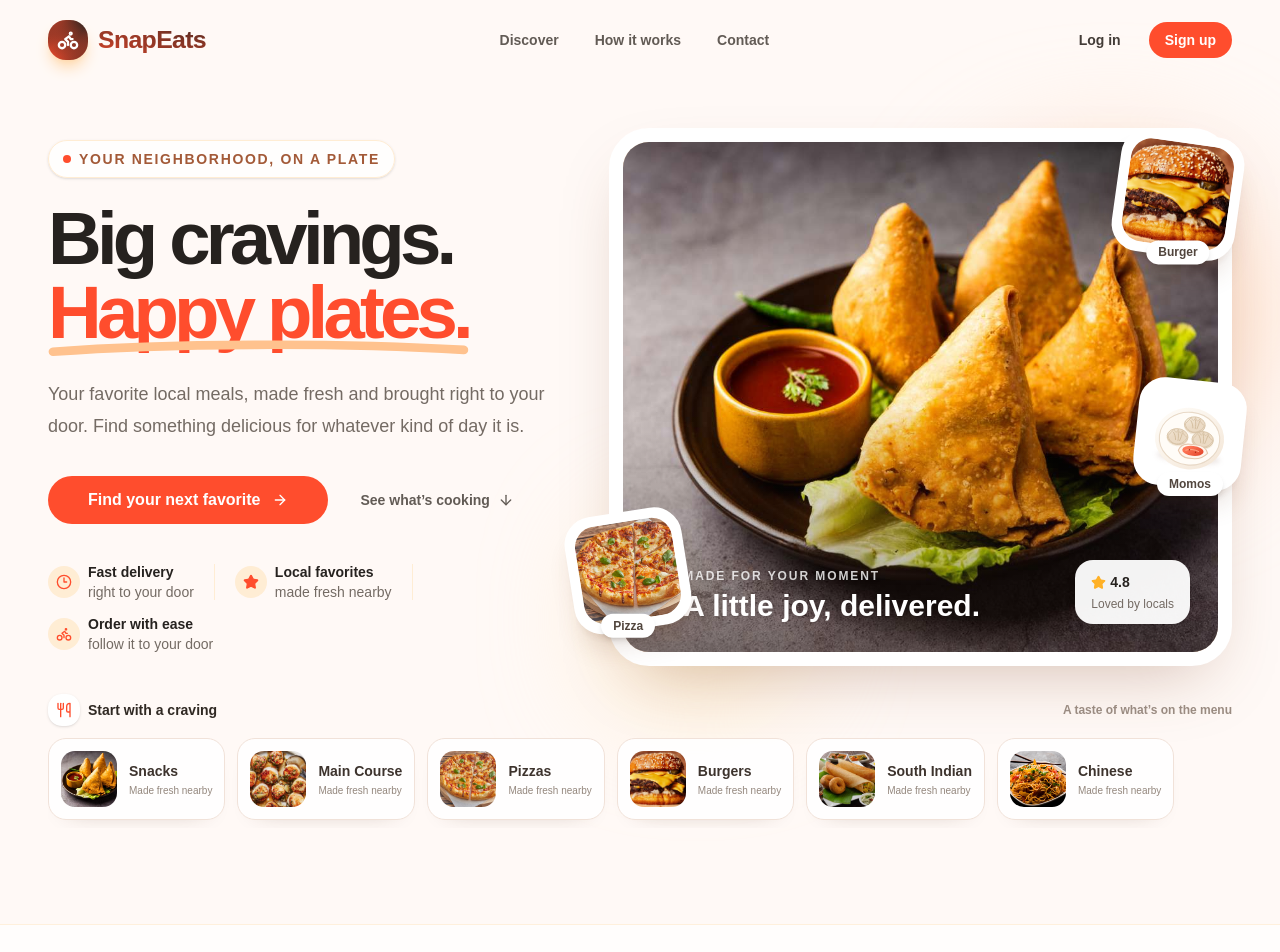
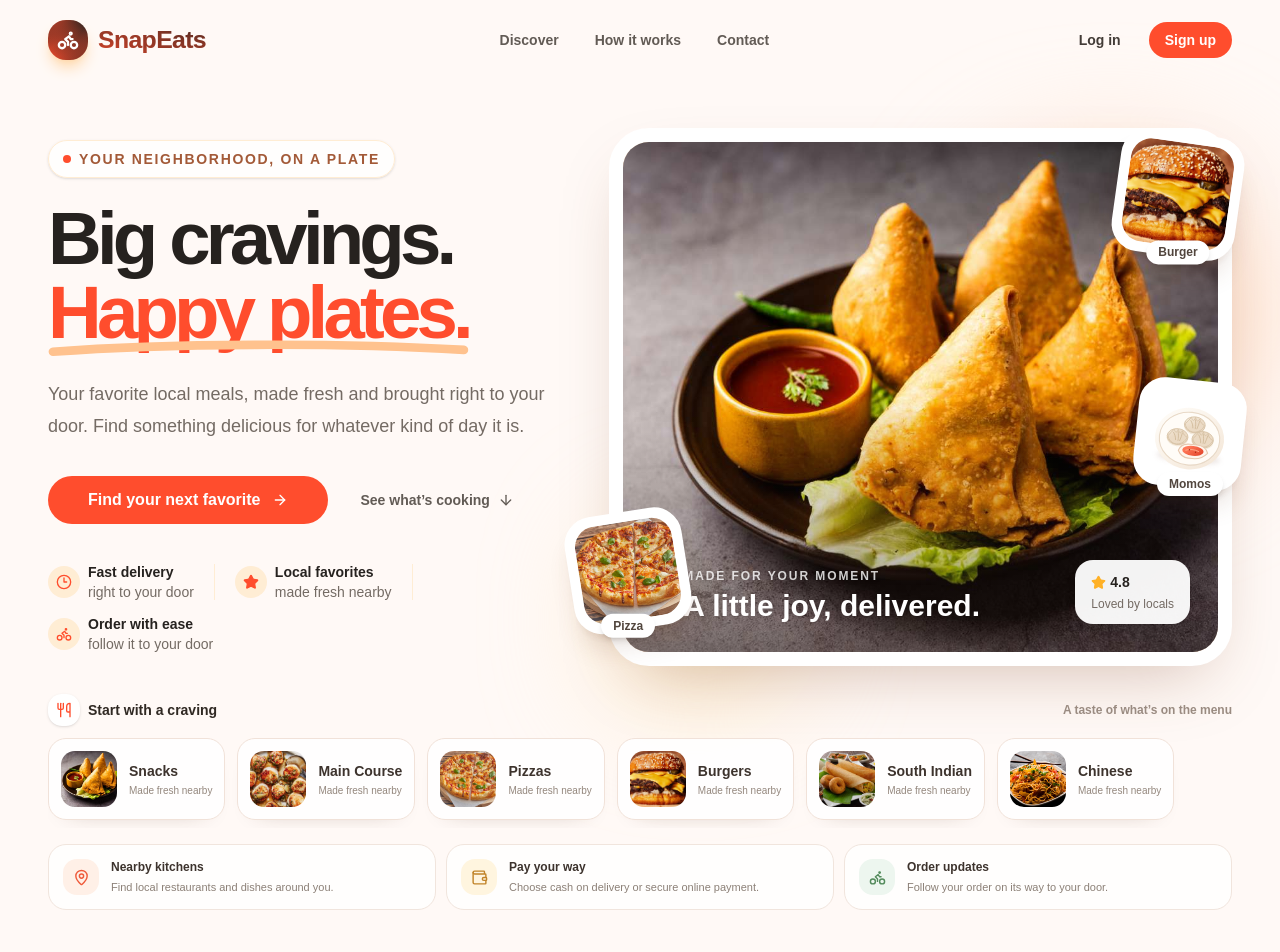
Before and after one commit to Devloper-Akash/SnapEats, a React (Vite) app in the folder frontend/: page / in a window 1280 px wide. Shown: the top 952 px of the page. Built offline with nearby package versions, Linux system fonts and the light colour scheme; no server answers.

Commit message:
feat: add Welcome page component with hero and featured categories

```diff
--- a/frontend/src/pages/Welcome.jsx
+++ b/frontend/src/pages/Welcome.jsx
@@ -1,4 +1,4 @@
-import { ArrowDown, ArrowRight, Bike, Clock3, MapPin, Star, Utensils } from "lucide-react";
+import { ArrowDown, ArrowRight, Bike, Clock3, MapPin, Star, Utensils, Wallet } from "lucide-react";
 import { useNavigate } from "react-router-dom";
 import { Button } from "../components/ui/button";
 import { categories } from "../category.js";
@@ -133,6 +133,21 @@ const Welcome = () => {
               <div className="min-w-0"><p className="truncate text-xs font-extrabold text-[#3d332d] sm:text-sm">{item.category}</p><p className="mt-0.5 text-[10px] text-[#94877d]">Made fresh nearby</p></div>
             </article>)}
           </div>
+
+          <div className="mt-4 grid gap-2.5 sm:grid-cols-3">
+            <article className="flex items-start gap-3 rounded-2xl border border-[#f1e5dd] bg-white/80 p-3 sm:p-3.5">
+              <span className="flex size-9 shrink-0 items-center justify-center rounded-xl bg-[#fff0e7] text-[#ef5a3a]"><MapPin size={17} /></span>
+              <div><h3 className="text-xs font-extrabold text-[#3d332d]">Nearby kitchens</h3><p className="mt-1 text-[11px] leading-4 text-[#8c8077]">Find local restaurants and dishes around you.</p></div>
+            </article>
+            <article className="flex items-start gap-3 rounded-2xl border border-[#f1e5dd] bg-white/80 p-3 sm:p-3.5">
+              <span className="flex size-9 shrink-0 items-center justify-center rounded-xl bg-[#fff5df] text-[#c18429]"><Wallet size={17} /></span>
+              <div><h3 className="text-xs font-extrabold text-[#3d332d]">Pay your way</h3><p className="mt-1 text-[11px] leading-4 text-[#8c8077]">Choose cash on delivery or secure online payment.</p></div>
+            </article>
+            <article className="flex items-start gap-3 rounded-2xl border border-[#f1e5dd] bg-white/80 p-3 sm:p-3.5">
+              <span className="flex size-9 shrink-0 items-center justify-center rounded-xl bg-[#edf6ef] text-[#538b5c]"><Bike size={17} /></span>
+              <div><h3 className="text-xs font-extrabold text-[#3d332d]">Order updates</h3><p className="mt-1 text-[11px] leading-4 text-[#8c8077]">Follow your order on its way to your door.</p></div>
+            </article>
+          </div>
         </div>
       </section>
 
```
